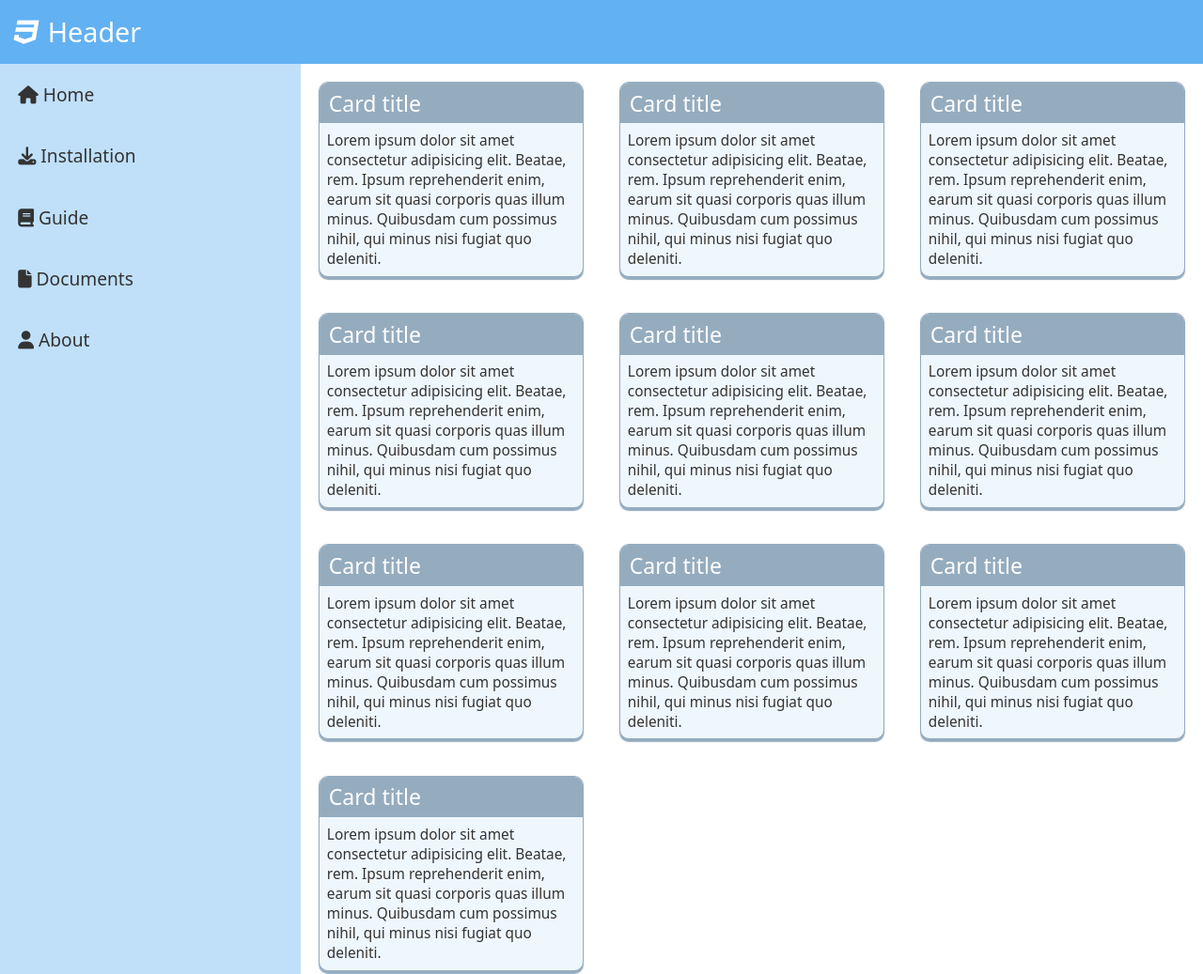
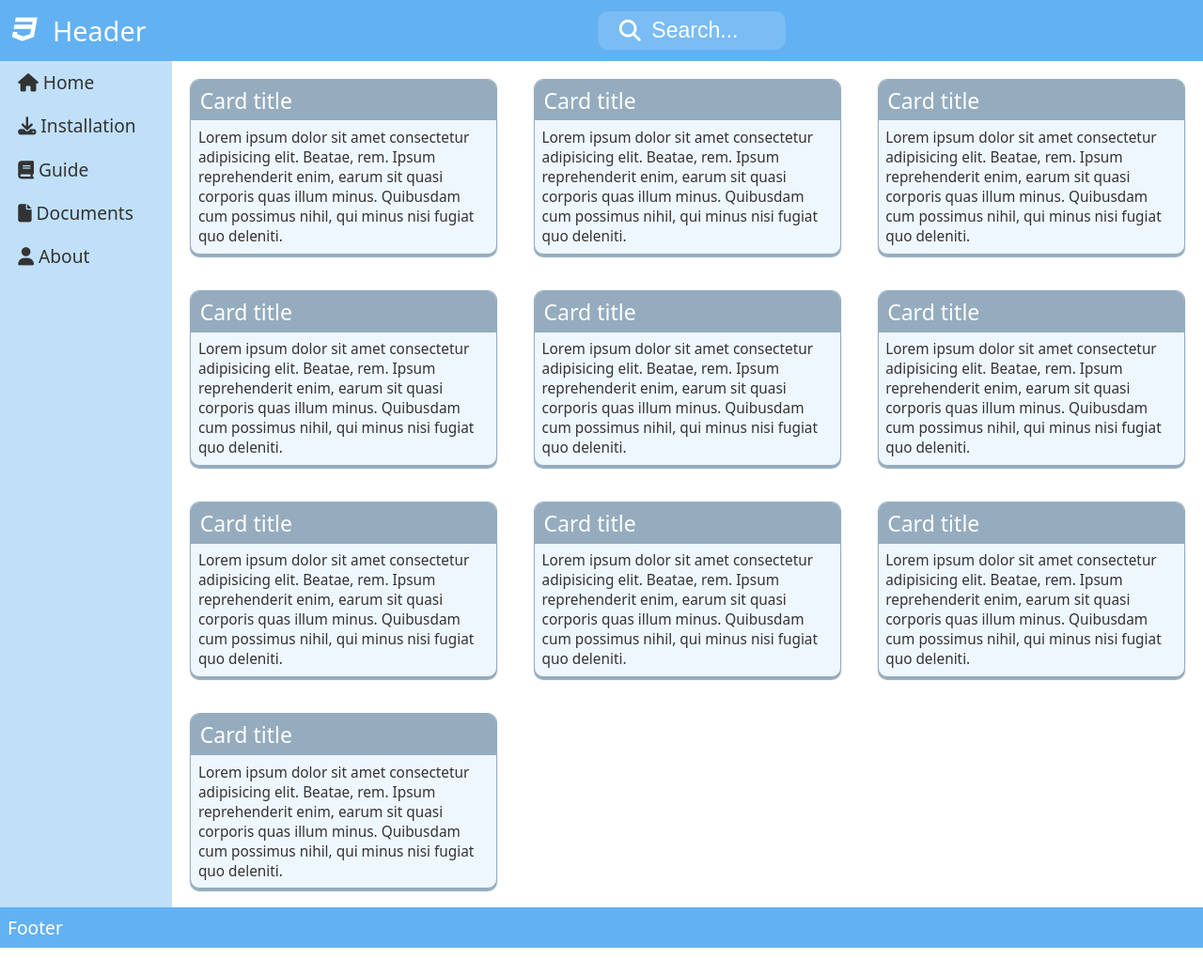
Before and after one commit to jsanvil/DIW23, a website: page AdvancedLayout/SASS/index.html in a window 1280 px wide. Shown: the top 1037 px of the page at 94% size. After the commit the page ends 1009 px from the top, so only its background shows below. Drawn offline with Linux system fonts and the light colour scheme.

Commit message:
autogrid & search bar

```diff
--- a/AdvancedLayout/SASS/index.html
+++ b/AdvancedLayout/SASS/index.html
@@ -20,6 +20,11 @@
                 <i class="fa fa-bars"></i>
             </label>
             <p class="title"><i class="logo fa-brands fa-css3"></i> Header</p>
+            <div class="searchbar">
+                <input type="text"
+                       placeholder="Search...">
+                <i class="fa fa-search"></i>
+            </div>
         </header>
         <nav class="nav">
             <ul>
--- a/AdvancedLayout/SASS/scss/_color.scss
+++ b/AdvancedLayout/SASS/scss/_color.scss
@@ -28,6 +28,7 @@ $inverse: desaturate($accent, 60);
 
 $accent-light: lighten($accent, 30%);
 $accent-dark: lighten($accent, 10%);
+$accent-mid-dark: lighten($accent, 15%);
 
 $inverse-light: lighten($inverse, 30%);
 $inverse-dark: lighten($inverse, 10%);
--- a/AdvancedLayout/SASS/scss/navigation.scss
+++ b/AdvancedLayout/SASS/scss/navigation.scss
@@ -2,8 +2,6 @@
 @use 'base';
 
 .nav {
-    background-color: color.$nav;
-    grid-column: 1/span 3;
     display: flex;
     flex-direction: column;
     justify-content: space-between;
@@ -33,10 +31,8 @@
 #nav-icon {
     cursor: pointer;
     display: none;
-}
-
-#nav-icon {
-    padding: 0.5em 0.7em;
+    padding: 0.8rem;
+    transform: rotate(90deg);
 
     &:hover {
         background-color: color.$button-hover;
@@ -79,6 +75,7 @@
 
     #nav-icon {
         display: block;
+        transform: rotate(0deg);
     }
 
     #nav-switch:checked ~ .nav {
--- a/AdvancedLayout/SASS/scss/styles.scss
+++ b/AdvancedLayout/SASS/scss/styles.scss
@@ -20,38 +20,96 @@ body {
   max-width: base.$breakpoint-lg;
   min-width: calc(base.$breakpoint-sm / 2);
   display: grid;
-  grid-template-columns: repeat(12, 1fr);
+  grid-template-areas:
+    "header header"
+    "nav main"
+    "footer footer";
+  grid-template-columns: repeat(min-content 1fr);
   grid-template-rows: min-content auto min-content;
 
-  & > .header {
+  > .header {
+    grid-area: header;
     background-color: color.$accent-dark;
     color: color.$light-text;
-    grid-column: 1/span 12;
     display: flex;
-    gap: 1em;
+    flex-wrap: wrap;
     align-items: center;
     font-size: 1.5em;
+    transition: ease all .5s;
 
     .title {
-      padding: 0.5em;
+      margin: 0.8rem;
+      display: flex;
+      align-items: center;
+      gap: 0.5em;
     }
   }
 
-  & > .main {
-    background-color: color.$background;
-    grid-column: 4/span 12;
+  .nav {
+    grid-area: nav;
+    background-color: color.$nav;
+
+    li > a {
+      padding: 0.5em 2em 0.5em 1em;
+    }
   }
 
-  & > .footer {
+  .main {
+    grid-area: main;
+    background-color: color.$background;
+    padding: 1em;
+  }
+
+  .footer {
+    padding: 0.5rem;
+    grid-area: footer;
     background-color: color.$accent-dark;
     color: color.$light-text;
-    grid-column: 1/span 12;
-    grid-row: 3;
+  }
+}
+
+.searchbar {
+  margin: 0 auto;
+  display: flex;
+  align-items: center;
+  color: color.$light-text;
+
+  i {
+    color: color.$light-text;
+    position: relative;
+    right: -2em;
+    font-size: 0.8em;
+    pointer-events: none;
+    order: -1;
   }
 
-  & > .main,
-  & > .footer {
-    padding: 1em;
+  input {
+    width: 200px;
+    padding: 0.3em;
+    padding-left: 2.5em;
+    border: none;
+    outline: none;
+    border-radius: 0.5em;
+    font-size: 0.8em;
+    background-color: color.$accent-mid-dark;
+    transition:
+      background-color 0.2s linear,
+      width 0.2s ease-in-out;
+
+    &::placeholder {
+      color: color.$light-text;
+    }
+
+    &:focus,
+    &:not(:placeholder-shown) {
+      width: 100%;
+      color: color.$text;
+      background-color: color.$background;
+
+      ~ i {
+        color: color.$text;
+      }
+    }
   }
 }
 
@@ -99,6 +157,13 @@ body {
   .container {
     display: flex;
     flex-direction: column;
+
+    .nav {
+
+      li > a {
+        padding: 0.5em;
+      }
+    }
   }
 
   .cols-2 {
@@ -114,4 +179,47 @@ body {
   .cols-3 {
     grid-template-columns: 1fr;
   }
+
+  .container .header {
+
+    flex-wrap: nowrap;
+
+    &:focus-within {
+      #nav-icon,
+      .title {
+        display: none;
+      }
+    }
+  }
+
+  .searchbar {
+    margin: 0.8rem auto;
+    display: flex;
+    align-items: center;
+    color: color.$light-text;
+
+    input {
+      width: 0px;
+      padding: 0.3em;
+      padding-left: 2.5em;
+      transition: none;
+
+      &::placeholder {
+        color: color.$light-text;
+      }
+
+      &:focus,
+      &:not(:placeholder-shown) {
+        width: 100%;
+        color: color.$text;
+        background-color: color.$background;
+        justify-content: flex-start;
+
+        ~ i {
+          color: color.$text;
+        }
+      }
+    }
+  }
+
 }
```
Also changed, not shown: AdvancedLayout/CSS/index.html (+1 -1 lines), AdvancedLayout/CSS/css/styles.css, AdvancedLayout/SASS/css/navigation.css, AdvancedLayout/SASS/css/styles.css, 3 other files.
